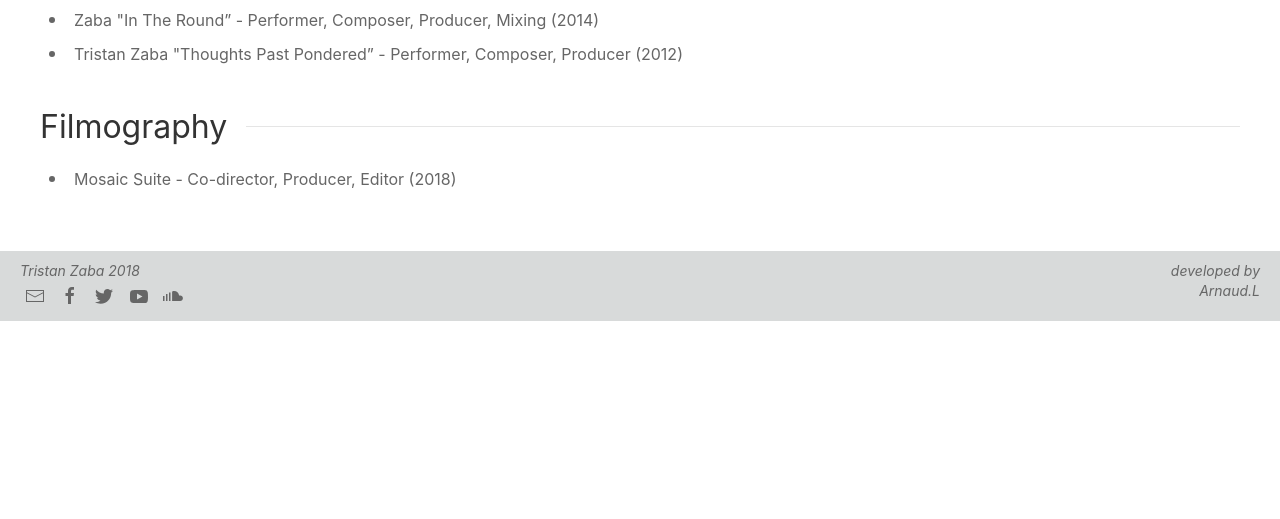
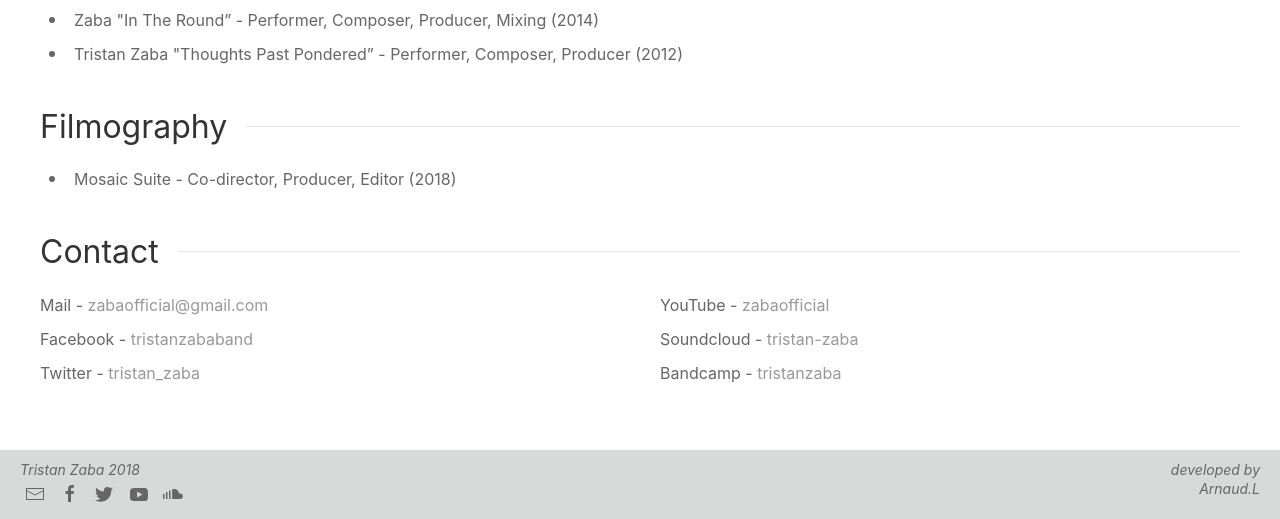
Before and after one commit to arnaud33200/zaba-website, a PHP site: page /bio.php in a window 1280 px wide. Shown: the part 992-1511 px from the top of the page. Before the commit the page ends 1313 px from the top, so only its background shows below. Run offline with PHP 8.4, Linux system fonts and the light colour scheme; some web fonts are replaced.

Commit message:
link for github project; contact section in bio;

```diff
--- a/bio.php
+++ b/bio.php
@@ -29,5 +29,16 @@
 	<li>Mosaic Suite - Co-director, Producer, Editor (2018)</li>
 </ul>
 
+<h2 class="uk-heading-line"><span>Contact</span></h2>
+
+<ul class="uk-list uk-column-1-2@s">
+    <li>Mail - <a class="uk-link-muted" href="mailto:zabaofficial@gmail.com">zabaofficial@gmail.com</a></li>
+    <li>Facebook - <a class="uk-link-muted" target="_blank" href="https://facebook.com/tristanzababand">tristanzababand</a></li>
+	<li>Twitter - <a class="uk-link-muted" target="_blank" href="https://twitter.com/tristan_zaba">tristan_zaba</a></li>
+	<li>YouTube - <a class="uk-link-muted" target="_blank" href="https://youtube.com/user/zabaofficial">zabaofficial</a></li>
+	<li>Soundcloud - <a class="uk-link-muted" target="_blank" href="https://soundcloud.com/tristan-zaba">tristan-zaba</a></li>
+	<li>Bandcamp - <a class="uk-link-muted" target="_blank" href="https://tristanzaba.bandcamp.com">tristanzaba</a></li>
+</ul>
+
 
 <?php echo file_get_contents( "mainPhp/main_layout_bottom.php" ); ?>
--- a/mainPhp/main_layout_bottom.php
+++ b/mainPhp/main_layout_bottom.php
@@ -9,7 +9,7 @@
 	<footer uk-sticky="bottom: true" style="background: #d8dada; padding: 10px 20px 10px 20px">
 
 		<div id="developer-info" style="float: right;">
-			<em style="display: block; color: #666666;" class="uk-text-meta uk-text-right">developed by</br>Arnaud.L</em>
+			<a href="https://github.com/arnaud33200/zaba-website" target="_blank"><em style="display: block; color: #666666;" class="uk-text-meta uk-text-right">developed by</br>Arnaud.L</em></a>
 		</div>
 
 		<em style="display: block; color: #666666;" class="uk-text-meta">Tristan Zaba 2018</em>
```
